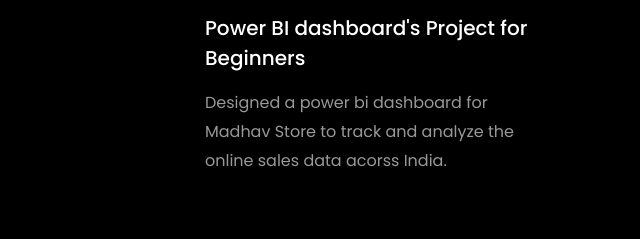
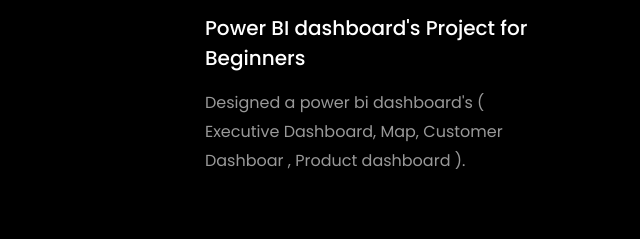
Before and after one commit to ajaypratapsingh954-Rac/ajaypratapsingh954.gethub.io, a plain HTML site: page index.html in a window 1280 px wide. Shown: the part 3835-4074 px from the top of the page, 640-1280 px from the left. Drawn offline with Linux system fonts and the light colour scheme; files whose address does not match are found by name.

Commit message:
Update index.html

```diff
--- a/index.html
+++ b/index.html
@@ -438,7 +438,7 @@
               <div class="text mt-3 float-right d-block">
 
                 <h3 class="heading"><a href="https://github.com/ajaypratapsingh954-Rac/PowerBI.Adventure.Works/blob/main/AdvantureWorks%20Main.pdf">Power BI dashboard's Project for Beginners</a></h3>
-                <p>Designed a power bi dashboard for Madhav Store to track and analyze the online sales data acorss India.</p>
+                <p>Designed a power bi dashboard's ( Executive Dashboard, Map, Customer Dashboar  , Product dashboard ).</p>
               </div>
             </div>
           </div>
```
